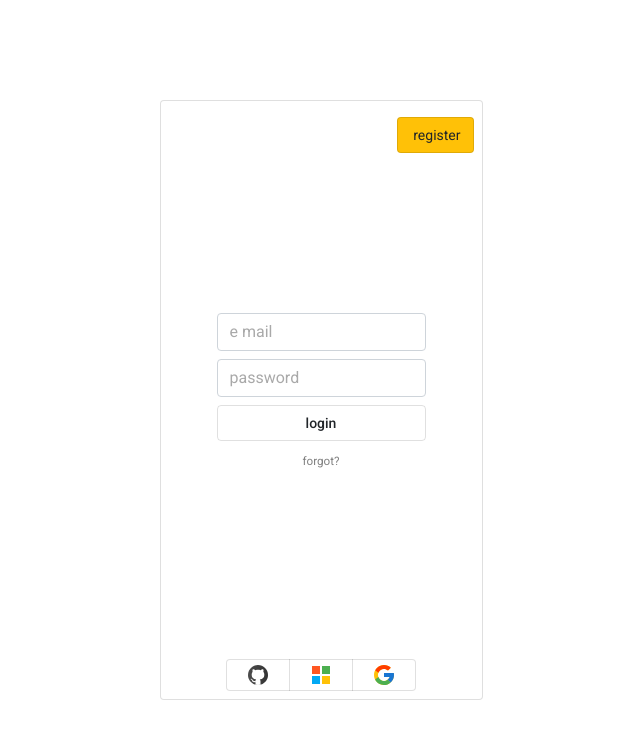
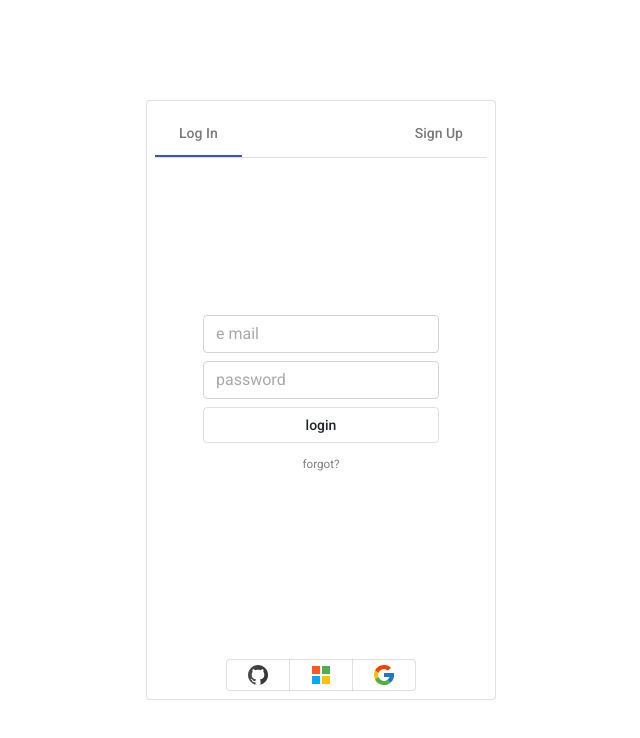
Before and after one commit to maxtrick-io/flyfeeds, an Angular app: page /login in a window 1280 px wide. Shown: the top 738 px of the page, without its empty margins (319-959 px from the left). Built offline with nearby package versions, Linux system fonts and the light colour scheme.

Commit message:
++reg-templete

```diff
--- a/src/assets/customCss/mod.palate.scss
+++ b/src/assets/customCss/mod.palate.scss
@@ -9,6 +9,9 @@ $head_sm: 1rem;
 $head_md:2.5rem;
 $head_lg:3rem;
 
-$p1-sm: 1rem;
-$pad-lg: 2rem;
-$pad-lg: 4rem;
+/*------- padding ----------*/
+$p1:.25rem;
+$p2: .5rem;
+$p3: 1rem;
+$p4: 1.5rem;
+$p5: 3rem;
--- a/src/authentication/authentication.module.ts
+++ b/src/authentication/authentication.module.ts
@@ -19,6 +19,7 @@ import {MatSnackBarModule} from '@angular/material/snack-bar';
 import {MatTooltipModule} from '@angular/material/tooltip';
 import { RegisterComponent } from './register/register.component';
 import { FormsModule, ReactiveFormsModule} from '@angular/forms';
+import { MatTabsModule } from '@angular/material/tabs';
 
 
 
@@ -43,6 +44,7 @@ import { FormsModule, ReactiveFormsModule} from '@angular/forms';
     MatSlideToggleModule,
     MatSnackBarModule,
     MatTooltipModule,
+    MatTabsModule
   ],
   entryComponents: [LoginComponent]
 })
--- a/src/authentication/login/login.component.html
+++ b/src/authentication/login/login.component.html
@@ -1,8 +1,12 @@
 <div class="container h-100">
   <div class="auth h-100 w-100 d-flex flex-column">
     <div class="auth__card card w-auto p-2 h-75">
-          <button mat-stroked-button class="auth__register btn btn-dark mt-2 w-25">register</button>
-          <form [formGroup]="form" class="form-group mx-5 W-100 d-flex flex-column justify-content-between align-items-center">
+      <mat-tab-group mat-align-tabs="start" class="auth__tabgroup h-100">
+        <mat-tab label="Log In">
+          <div class="auth__formContainer">
+          <div></div>
+            <div *ngIf="username.touched && username.invalid" class="alert alert-danger m-1">this field is required.</div>
+            <form [formGroup]="form" class="auth__form form-group mx-5 W-100">
               <input formControlName="username" class="form-control mb-2" placeholder="e mail">
               <input formControlName="password" class="form-control" type="password" placeholder="password">
               <button mat-stroked-button class="btn btn-secondary mt-2 w-100">login</button>
@@ -14,5 +18,24 @@
               <button mat-stroked-button type="button" class="auth__gmail btn"></button>
             </div>
           </div>
+        </mat-tab>
+        <mat-tab label="Sign Up">
+          <div class="auth__formContainer">
+            <div></div>
+            <form [formGroup]="register" class="reg mx-5 form-group W-100 d-flex flex-column justify-content-between align-items-center">
+              <input formControlName="username" class="reg__username form-control mb-2" placeholder="e mail">
+              <input formControlName="password" class="reg__psswd form-control" type="password" placeholder="password">
+              <input formControlName="confirm-password" class="reg__cpsswd form-control" type="password" placeholder="confirm password">
+              <button mat-stroked-button class="btn btn-secondary mt-4 w-100">sign up</button>
+            </form>
+            <div class="auth__sso btn-group d-flex justify-content-center" role="group" aria-label="SSO">
+              <button mat-stroked-button type="button" class="auth__github btn"></button>
+              <button mat-stroked-button type="button" class="auth__outlook btn"></button>
+              <button mat-stroked-button type="button" class="auth__gmail btn"></button>
             </div>
           </div>
+        </mat-tab>
+      </mat-tab-group>
+    </div>
+  </div>
+</div>
--- a/src/authentication/login/login.component.scss
+++ b/src/authentication/login/login.component.scss
@@ -8,11 +8,23 @@
   &__card{
     display: flex;
     justify-content: space-between;
+    min-width: 350px;
+  }
+  &__formContainer{
+    display: flex;
+    flex-direction: column;
+    justify-content: space-between;
+    height: 100%;
+  }
+  &__form{
+    display: flex;
+    flex-direction: column;
+    justify-content: space-between;
+    align-items: center;
   }
   &__register{
     align-self: flex-end;
     font-weight: 400;
-    background-color: #ffc107!important;
   }
   &__nav{
     justify-content: center;
@@ -23,8 +35,7 @@
     background-repeat: no-repeat;
     background-position: center;
   }
-  &__switch{
-  }
+
   @media only screen and (max-width: 400px) {
     &__nav{
       justify-content: center;
@@ -52,3 +63,12 @@
   &__outlook{background-image: url("~src/assets/icons/artifacts/icons8-microsoft.svg");border-width:1px 0;}
   &__gmail{background-image: url("~src/assets/icons/artifacts/icons8-google.svg");}
 }
+
+
+.reg{
+  &__psswd{
+    border-radius: .25rem .25rem 0 0;
+    border-bottom: 0;
+  }
+  &__cpsswd{border-radius:0 0 .25rem .25rem;}
+}
--- a/src/authentication/login/login.component.ts
+++ b/src/authentication/login/login.component.ts
@@ -22,6 +22,7 @@ export class LoginComponent implements OnInit, AfterViewInit {
   form: any;
   @ViewChild('dynamic', {read: ViewContainerRef}) target: ViewContainerRef;
   private componentRef: ComponentRef<any>;
+  register: any;
   constructor(
     private formBuilder: FormBuilder,
     private componentFactoryResolver: ComponentFactoryResolver) { }
@@ -29,12 +30,26 @@ export class LoginComponent implements OnInit, AfterViewInit {
   change: EventEmitter<MatSlideToggleChange>;
   ngOnInit(): void {
     this.form = this.formBuilder.group({
-      username: ['', Validators.required ],
+      username: ['', Validators.required ,Validators.minLength(5)],
       password: ['', Validators.required ]
+    });
+
+    this.register = this.formBuilder.group({
+      username: ['', [
+        Validators.required,
+        Validators.email
+      ]],
+      password: ['', [Validators.required]],
+      'confirm-password': ['', Validators.required]
     });
   }
   ngAfterViewInit(): void {
   }
+
+  get username(): any{
+      return this.form.get('username');
+    }
+
   switchLogin(): void{
     if (this.componentRef)
     {this.destroyComponent(); }
--- a/src/flyfeeds/mailbox/mailbox.component.html
+++ b/src/flyfeeds/mailbox/mailbox.component.html
@@ -3,7 +3,7 @@
         <div class="nav__sidenav bg-white d-flex flex-column justify-content-between border-right">
             <div class="nav__s1 d-flex flex-column">
                 <button mat-stroked-button class="nav__s1-logo border-0"></button>
-                <button mat-stroked-button class="nav__s1-compose"></button>
+                <button mat-stroked-button class="nav__s1-transit"></button>
                 <button mat-stroked-button class="nav__s1-chat-box"></button>
                 <button mat-stroked-button class="nav__s1-bookmark"></button>
                 <button mat-stroked-button class="nav__s1-m-opt" (click)="drawer.toggle()"></button>
@@ -16,9 +16,9 @@
         <mat-drawer-container class="pin" autosize>
             <mat-drawer #drawer opened class="pin__inbox" position="start" mode="side">
                 <div class="pin__container">
-                    <div class="pin__title p-3">
+                    <div class="pin__title">
                         <span class="pin__head title d-flex text-capitalize">inbox</span>
-                        <button mat-flat-button type="button" class="filter"></button>
+                        <button mat-flat-button type="button" class="pin__filter"></button>
                     </div>
                     <div class="pin__sorted d-flex justify-content-start mb-3 w-100 pt-3">
                         <mat-tab-group class="w-100">
@@ -37,7 +37,7 @@
                     </div>
                 </div>
             </mat-drawer>
-            <div class="d-flex align-content-center w-100 canvas-activity">
+            <div class="pin__content d-flex align-content-center w-100 canvas-activity">
                 <div class="overflow-auto h-100 w-100"></div>
             </div>
         </mat-drawer-container>
--- a/src/flyfeeds/mailbox/mailbox.component.scss
+++ b/src/flyfeeds/mailbox/mailbox.component.scss
@@ -1,3 +1,4 @@
+@import "../../assets/customCss/mod.palate.scss";
 .nav{
     position: relative;width: 100%;  height:100vh;  padding-left: 15px;padding-right: 15px;
     &__sidenav{
@@ -24,7 +25,7 @@
 
     &__s1-logo{background-image: url("../../assets/icons/clones/mailbox.png");background-size: 2rem}
     &__s1-explore{background-image: url("../../assets/icons/artifacts/columns-gap.svg")}
-    &__s1-compose{background-image: url("../../assets/icons/artifacts/clipboard-plus.svg")}
+    &__s1-transit{background-image: url("../../assets/icons/artifacts/location-pin.svg")}
     &__s1-mail{background-image: url("../../assets/icons/artifacts/inbox-fill.svg")}
     &__s1-collection{background-image: url("../../assets/icons/artifacts/collection-fill.svg")}
     &__s1-chat-box{background-image: url("../../assets/icons/artifacts/chat-square-dots-fill.svg")}
@@ -53,20 +54,13 @@
     align-items: center;
     width: 100%;
     height: auto;
+    padding:$p3 $p2 $p1 $p2;
   }
   &__head{
     font-size: x-large;
     font-weight: 500;
   }
-}
-
-p{margin: 0;}
-
-.assigns{ overflow-y: auto;}
-
-
-
-.filter{
+  &__filter{
     background-image: url("../../assets/icons/artifacts/plus.svg");
     background-repeat: no-repeat;
     background-position: center;
@@ -75,10 +69,14 @@ p{margin: 0;}
     background-size: 1.36rem;
     height: 1rem;
   }
+}
 
+/*--------cpmponent specific modifier---------*/
+p{margin: 0;}
+button{background-color: transparent!important;}
+// .assigns{ overflow-y: auto;}
 .nav-list{
   min-width: 100px;
   list-style: none;
 }
 .mat-tab-label{min-width: 0px!important;}
-button{background-color: transparent!important;}
--- a/src/styles.scss
+++ b/src/styles.scss
@@ -51,4 +51,8 @@ body{
     display: flex;
     justify-content: space-between;
   }
+
+  .auth__tabgroup > .mat-tab-body-wrapper{
+    height: 100%!important;
+  }
 }
```
Also changed, not shown: src/assets/icons/artifacts/location-pin.svg (added). Lines whose indentation alone changed are shown as unchanged.
